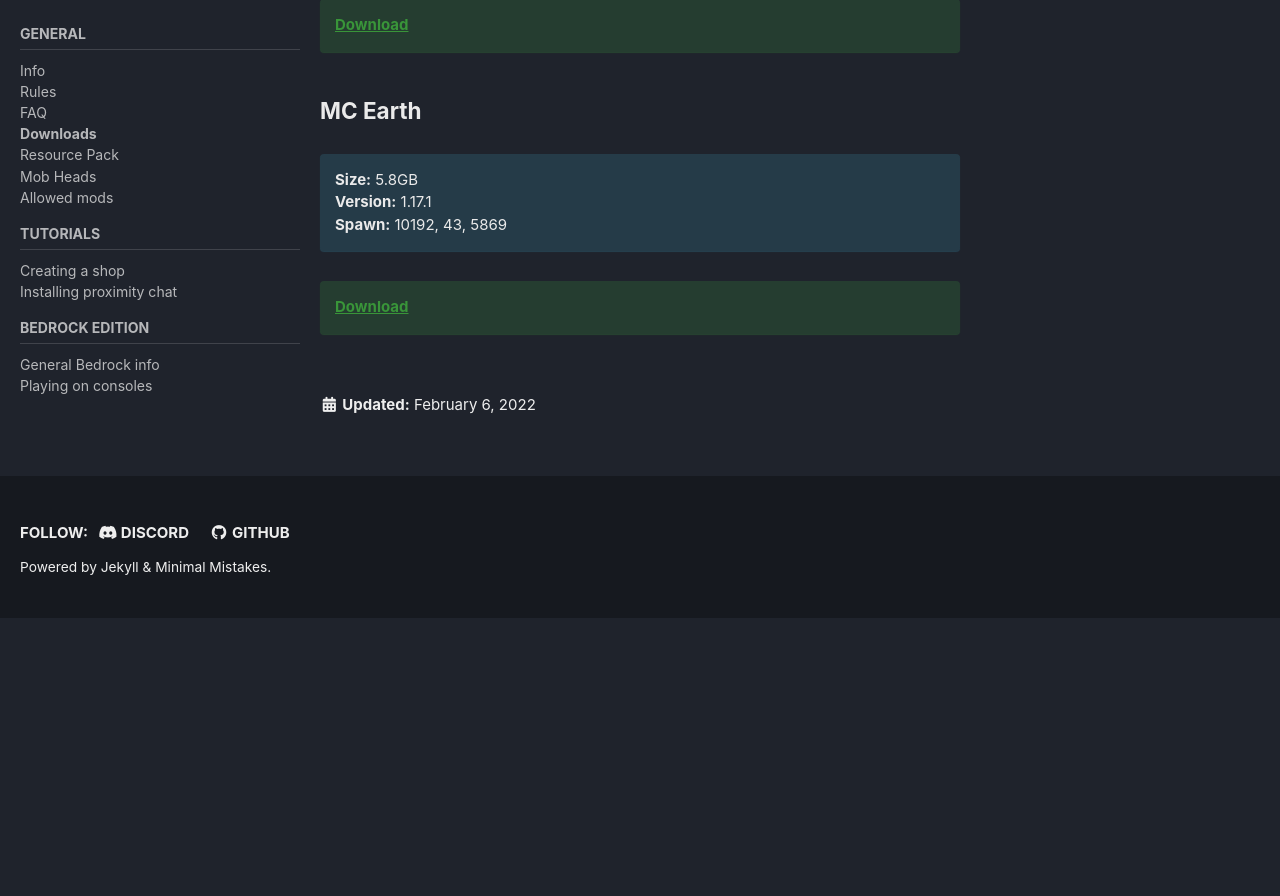
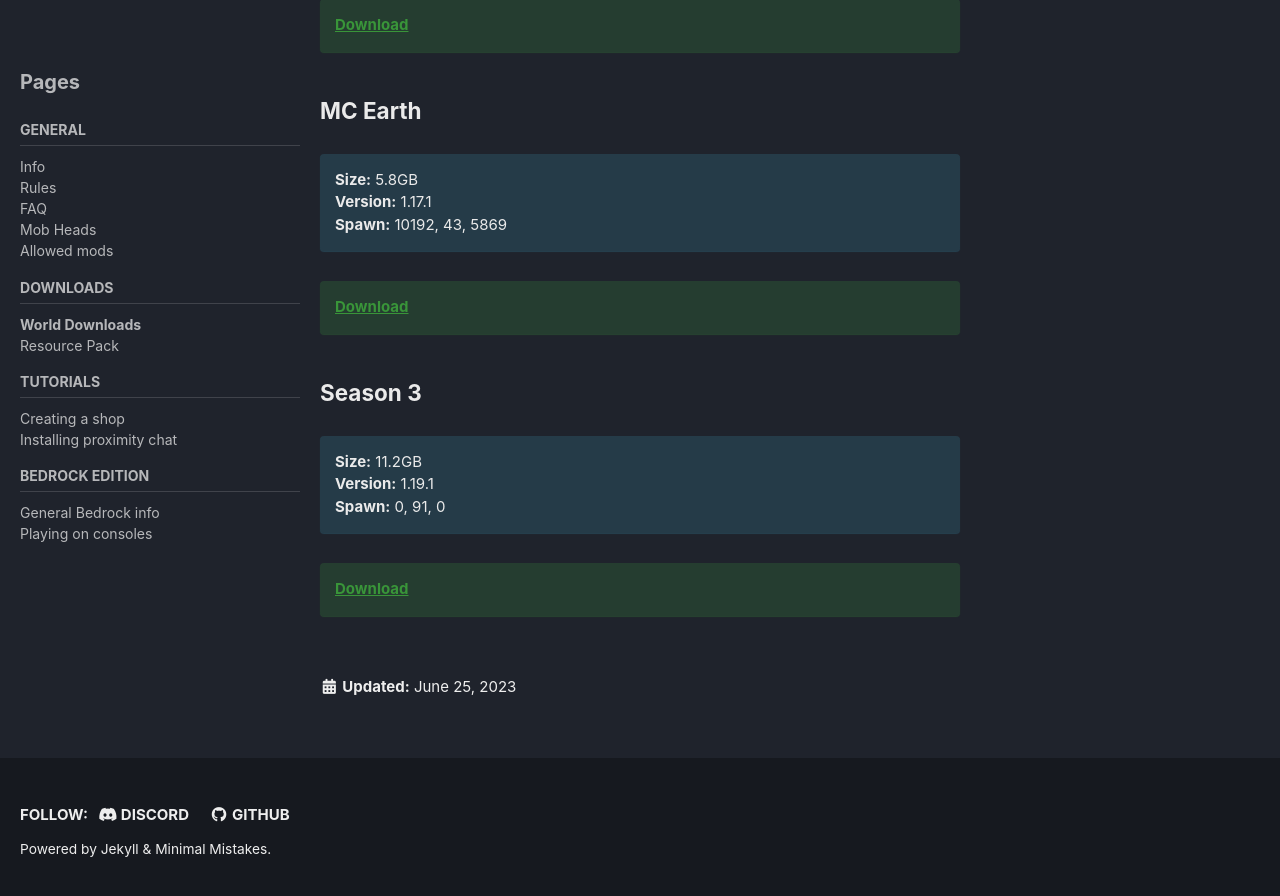
Before and after one commit to MumboDiscord/spooncraft-docs, a Jekyll site: the page built from downloads.markdown, in a window 1280 px wide and 900 px high, scrolled down 2392 px. Shown: the top 896 px of the window. Built offline with Jekyll 4.4.1, drawn with Linux system fonts in a browser that asks for light colours; cached includes are drawn as plain includes; before the commit the page ends 3010 px from its top, so only the background shows below that; some of the changed text lies outside the part shown.

Commit message:
season 3 world download

```diff
--- a/_data/navigation.yml
+++ b/_data/navigation.yml
@@ -21,14 +21,16 @@
         url: /rules/
       - title: "FAQ"
         url: /faq/
-      - title: "Downloads"
-        url: /downloads/
-      - title: "Resource Pack"
-        url: /resourcepack/
       - title: "Mob Heads"
         url: /mobheads/
       - title: "Allowed mods"
         url: /mods/
+  - title: "Downloads"
+    children:
+      - title: "World Downloads"
+        url: /downloads/
+      - title: "Resource Pack"
+        url: /resourcepack/
   - title: "Tutorials"
     children:
       - title: "Creating a shop"
--- a/downloads.markdown
+++ b/downloads.markdown
@@ -1,12 +1,12 @@
 ---
-title: "Downloads"
+title: "World Downloads"
 description: "You can download the worlds from all previous seasons here."
 permalink: /downloads/
 layout: single
 sidebar:
   title: "Pages"
   nav: sidebar
-last_modified_at: 2022-02-06
+last_modified_at: 2023-06-25
 toc: true
 ---
 
@@ -104,3 +104,13 @@
 
 **[Download](https://drive.google.com/file/d/14FkT6x1S8G79wBDKQWOxr6iyIJb9nLcW/view?usp=sharing)**
 {: .notice--success}
+
+### Season 3
+
+**Size:** 11.2GB \
+**Version:** 1.19.1 \
+**Spawn:** 0, 91, 0
+{: .notice--info}
+
+**[Download](https://drive.google.com/file/d/155oTQLpwzgcI9GEefc3IYmCXdsW8oXCb/view?usp=sharing)**
+{: .notice--success}
```
